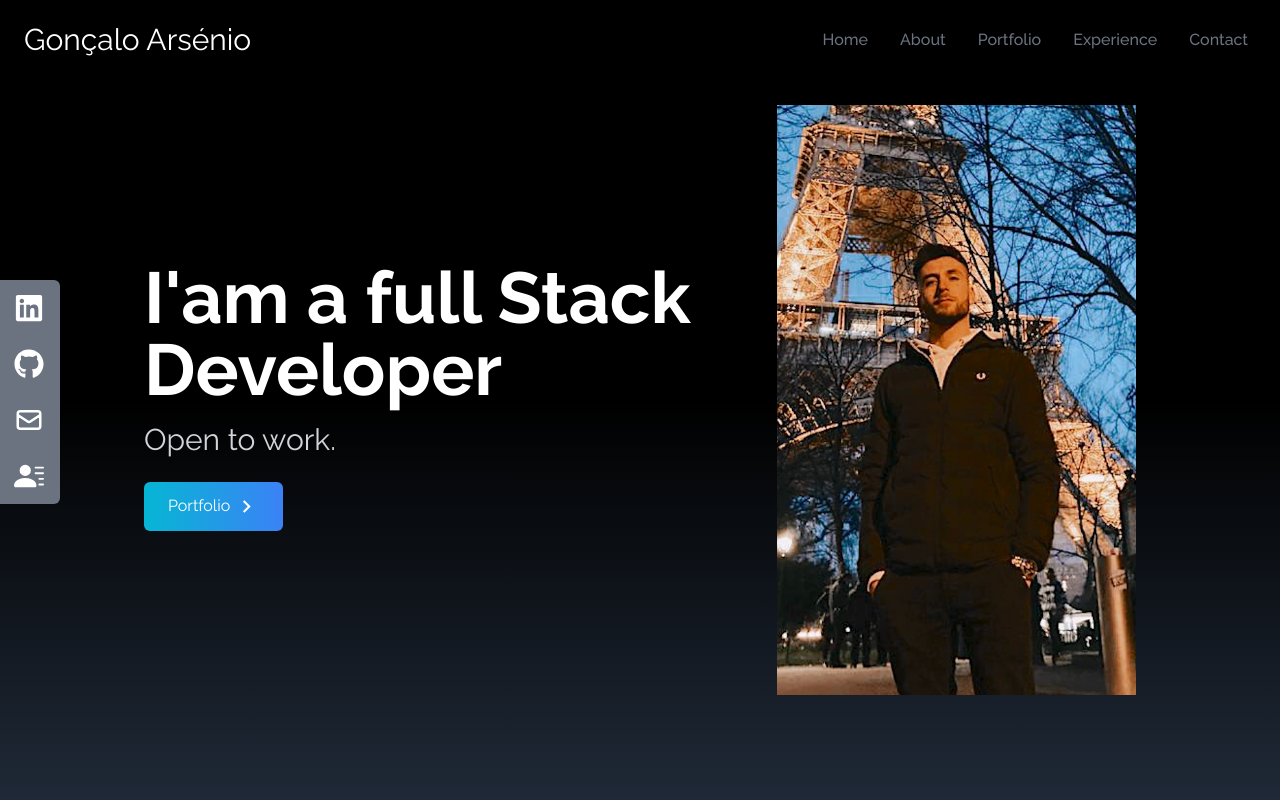
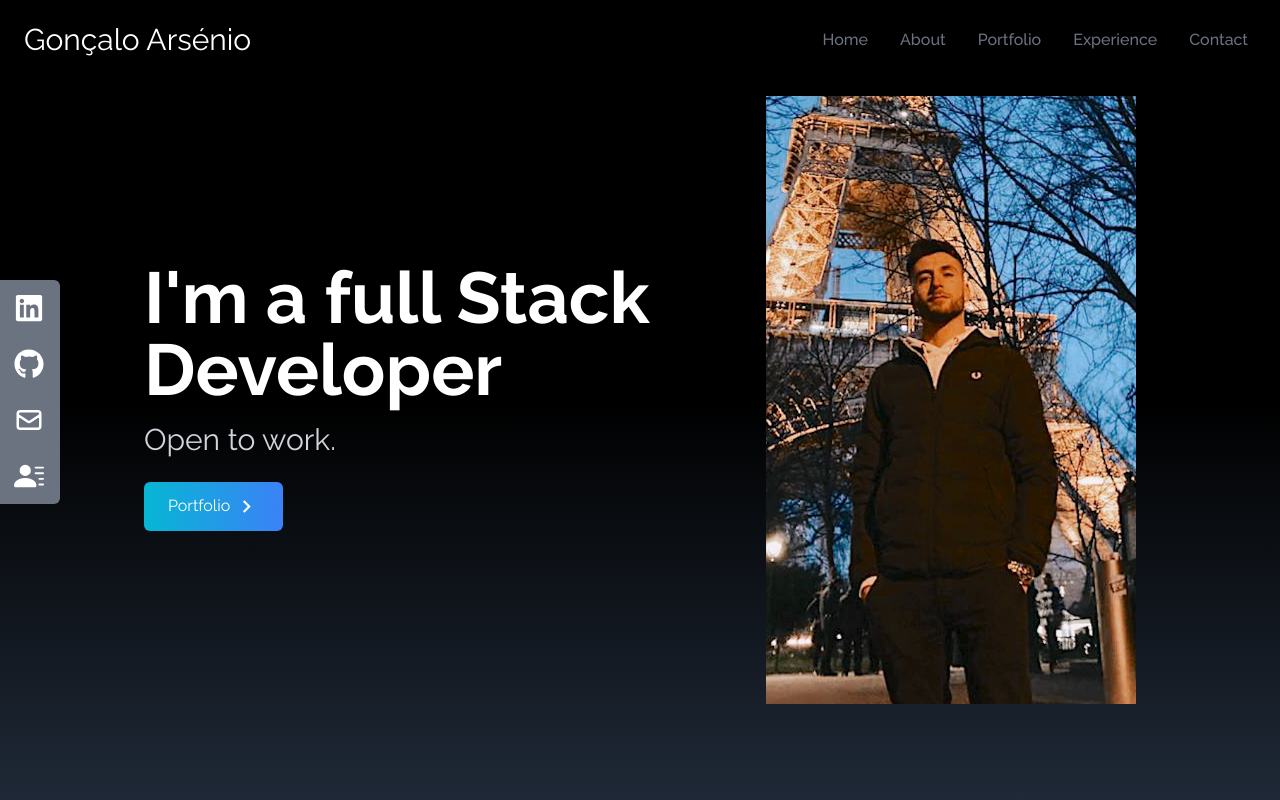
Before and after one commit to goncaloarsenio/my-portfolio-v2, a React (Create React App) app: page / in a window 1280 px wide. Shown: the top 800 px of the page. Built offline with nearby package versions, Linux system fonts and the light colour scheme; the HTML template or start-up script is replaced by a standard one.

Commit message:
error correction

```diff
--- a/src/components/Home.jsx
+++ b/src/components/Home.jsx
@@ -14,7 +14,7 @@ const Home = () => {
         <div className="flex flex-col justify-center h-full">
           <h2 className="text-4xl sm:text-7xl font-bold text-white">
             {" "}
-            I'am a full Stack Developer
+            I'm a full Stack Developer
           </h2>
           <p className="text-gray-300 py-4 max-w-md text-3xl">
             {" "}
```
